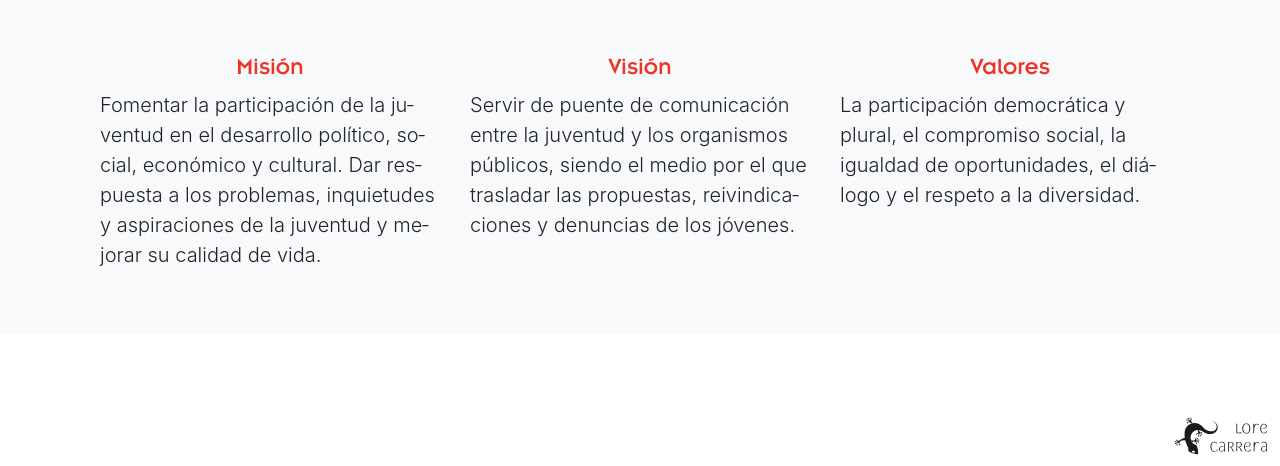
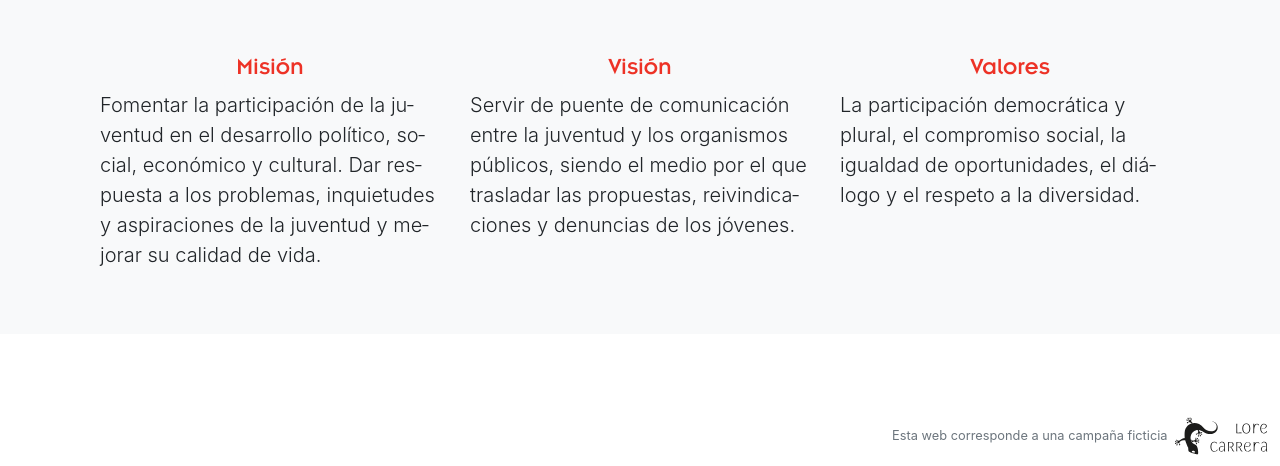
Before and after one commit to lorearwe/shittyjobs, a website with bundled scripts: page index.html in a window 1280 px wide. Shown: the part 2715-3181 px from the top of the page. Built offline with nearby package versions, Linux system fonts and the light colour scheme.

Commit message:
Update index.html

```diff
--- a/index.html
+++ b/index.html
@@ -182,7 +182,8 @@ laborales o que sean bajos, sino es que son inexistentes.</p>
     </main>
   <!-- Footer -->
   <footer class="bg-white">
-    <p class="m-0 text-right pb-2 mr-2">
+    <p class="m-0 text-right pb-2 mr-2"><small class="text-muted">Esta web corresponde a una campaña ficticia</small>
+
         <img src="img/lore-01.svg" id="lore" alt="Gecko"/>
 
        </p>
```
